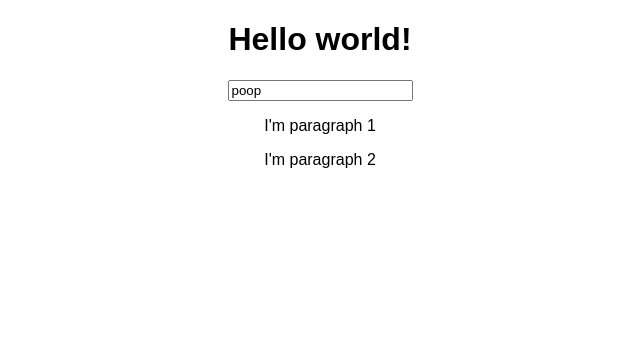
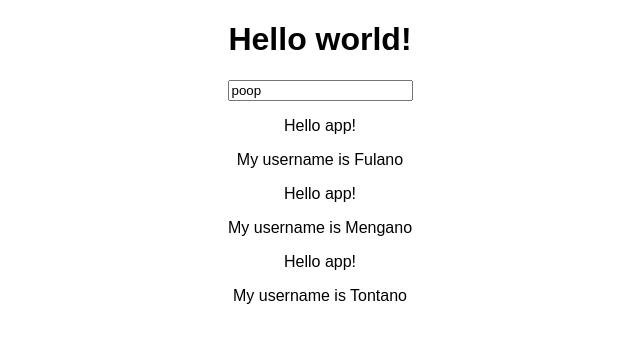
Before and after one commit to ElDav1d/react-complete-guide-tarea1, a React (Create React App) app: page / in a window 1280 px wide. Shown: the top 342 px of the page, without its empty margins (320-960 px from the left). Built offline with nearby package versions, Linux system fonts and the light colour scheme.

Commit message:
Display multiple output components with username props

```diff
--- a/src/App.js
+++ b/src/App.js
@@ -9,7 +9,9 @@ class App extends Component {
       <div className="App">
         <h1>Hello world!</h1>
         <UserInput />
-        <UserOutput />
+        <UserOutput username="Fulano"/>
+        <UserOutput username="Mengano"/>
+        <UserOutput username="Tontano"/>
       </div>
     );
   }
--- a/src/UserOutput/UserOutput.js
+++ b/src/UserOutput/UserOutput.js
@@ -3,8 +3,8 @@ import React from 'react';
 const userOutput = (props) => {
     return (
         <div>
-            <p>I'm paragraph 1</p>
-            <p>I'm paragraph 2</p>
+            <p>Hello app!</p>
+            <p>My username is {props.username}</p>
         </div>
     );
 };
```
